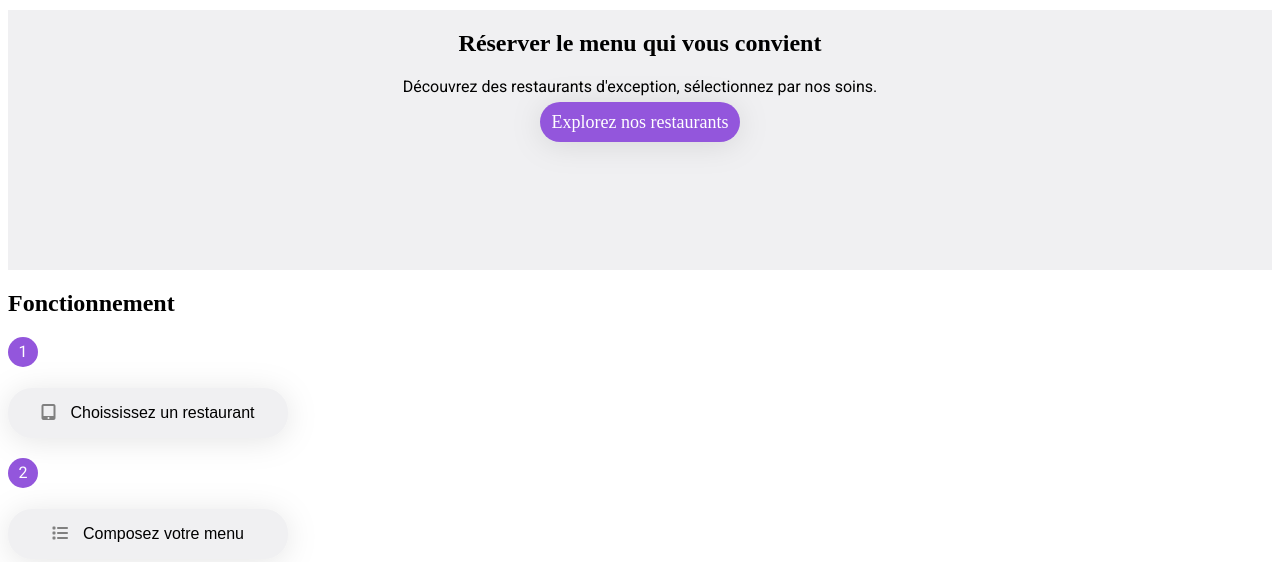
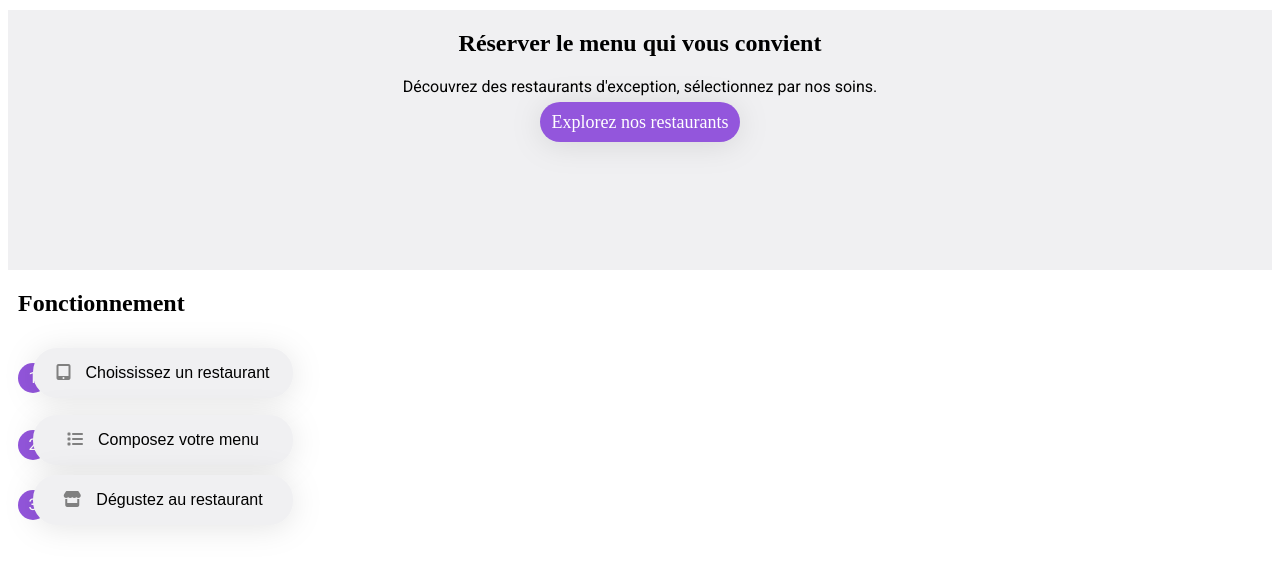
Before and after one commit to ELODIE-74/ohmyfood, a plain HTML site: page index.html in a window 1280 px wide. Shown: the part 122-684 px from the top of the page. Drawn offline with Linux system fonts and the light colour scheme; a web font is replaced by a local one.

Commit message:
position buttonfonctionnement

```diff
--- a/SASS/Abstract/components/buttonfonctionnement.scss
+++ b/SASS/Abstract/components/buttonfonctionnement.scss
@@ -1,8 +1,10 @@
 .Fonctionnement {
-  display: flex;
-  flex-direction: column;
+  display: grid;
+  grid-template-columns: 1fr;
+  grid-template-rows: 1fr 1fr 1fr;
   justify-content: center;
   align-items: center;
+  margin-left: 10px;
 
     .Title {
     font-size: x-large;
@@ -11,6 +13,83 @@
     flex-direction: row;
     justify-content: flex-start;
 }
+  .alignement{
+    .chiffre {
+      position : absolute;
+      font-size: bold;
+      color: white;
+      background-color: #9356DC;
+      text-align: center;
+      border-radius: 100px;
+      margin-top: 10px;
+      margin-right: 5px;
+      width: 20px;
+      height: 20px;
+      padding: 5px;
+      margin-top: 20px;
+
+  }
+  .btnPaintMenu {
+    position : relative;
+    text-align: center;
+    width: 260px;
+    height: 50px;
+    background-color: #F0F0F2;
+    color : black;
+    border-radius: 1.5em;
+    border : none;
+    padding: 10px 12px 10px 12px;
+    font-size: medium;
+    text-decoration: none;
+    filter: drop-shadow(0px 3px 15px rgba(0, 0, 0, 0.1));
+    margin-top: 5px;
+    margin-left : 15px;
+    cursor: pointer;
+  }
+  i {
+    margin-right: 15px;
+    color: grey;
+  }
+
+ }
+
+
+}
+
+
+
+
+
+
+
+
+
+
+
+
+
+
+
+
+
+
+/*.Fonctionnement {
+  display: grid;
+  grid-template-columns: 1fr 1fr;
+  grid-template-rows: 1fr 1fr 1fr;
+  justify-content: center;
+  align-items: center;
+  margin-left: 10px;
+
+    .Title {
+    font-size: x-large;
+    font-weight: bold;
+    display: flex;
+    flex-direction: row;
+    justify-content: flex-start;
+}
+  .alignement{
+    position : relative;
     .chiffre {
       font-size: bold;
       color: white;
@@ -45,3 +124,6 @@
   }
 
  }
+
+
+}*/
--- a/assets/CSS/style.css
+++ b/assets/CSS/style.css
@@ -73,10 +73,12 @@ header .searchcity .logoposition {
 }
 /*section fonctionnement*/
 .Fonctionnement {
-  display: inline-block;
-  flex-direction: column;
-  justify-content: space-evenly;
-  align-items: flex-start;
+  display: grid;
+  grid-template-columns: 1fr ;
+  grid-template-rows: 1fr 1fr 1fr;
+  justify-content: center;
+  align-items: center;
+  margin-left: 10px;
 }
 .Fonctionnement .Title {
   font-size: x-large;
@@ -85,7 +87,8 @@ header .searchcity .logoposition {
   flex-direction: row;
   justify-content: flex-start;
 }
-.Fonctionnement .chiffre {
+.Fonctionnement .alignement .chiffre {
+  position: absolute;
   font-size: bold;
   color: white;
   background-color: #9356DC;
@@ -98,23 +101,24 @@ header .searchcity .logoposition {
   padding: 5px;
   margin-top: 20px;
 }
-.Fonctionnement .btnPaintMenu {
+.Fonctionnement .alignement .btnPaintMenu {
+  position: relative;
   text-align: center;
-  width: 280px;
+  width: 260px;
   height: 50px;
   background-color: #F0F0F2;
-  color : black;
+  color: black;
   border-radius: 1.5em;
-  border : none;
+  border: none;
   padding: 10px 12px 10px 12px;
   font-size: medium;
   text-decoration: none;
   filter: drop-shadow(0px 3px 15px rgba(0, 0, 0, 0.1));
   margin-top: 5px;
+  margin-left: 15px;
   cursor: pointer;
-
 }
-.Fonctionnement i {
+.Fonctionnement .alignement i {
   margin-right: 15px;
   color: grey;
 }
--- a/index.html
+++ b/index.html
@@ -32,12 +32,18 @@
 
                     <div class="Fonctionnement">
                             <h2 class="Title">Fonctionnement</h2>
+                                <div class="alignement">
                                     <p class="chiffre">1</p>
                                         <button class="btnPaintMenu"><i class="fa-solid fa-tablet-screen-button"></i>Choississez un restaurant</button>
+                                </div>
+                                    <div class="alignement">
                                         <p class="chiffre">2</p>
                                             <button class="btnPaintMenu"><i class="fa-solid fa-list"></i>Composez votre menu</button>
+                                    </div>
+                                        <div class="alignement">
                                             <p class="chiffre">3</p>
                                                 <button class="btnPaintMenu"><i class="fa-solid fa-store"></i>Dégustez au restaurant</button>
+                                        </div>
                     </div>
                             <main>
                                         <section class="Restaurants-cardsNew" id="Restaurants">
```
Also changed, not shown: SASS/Abstract/components/buttonfonctionnement.css, 1 other file. Lines whose indentation alone changed are shown as unchanged.
